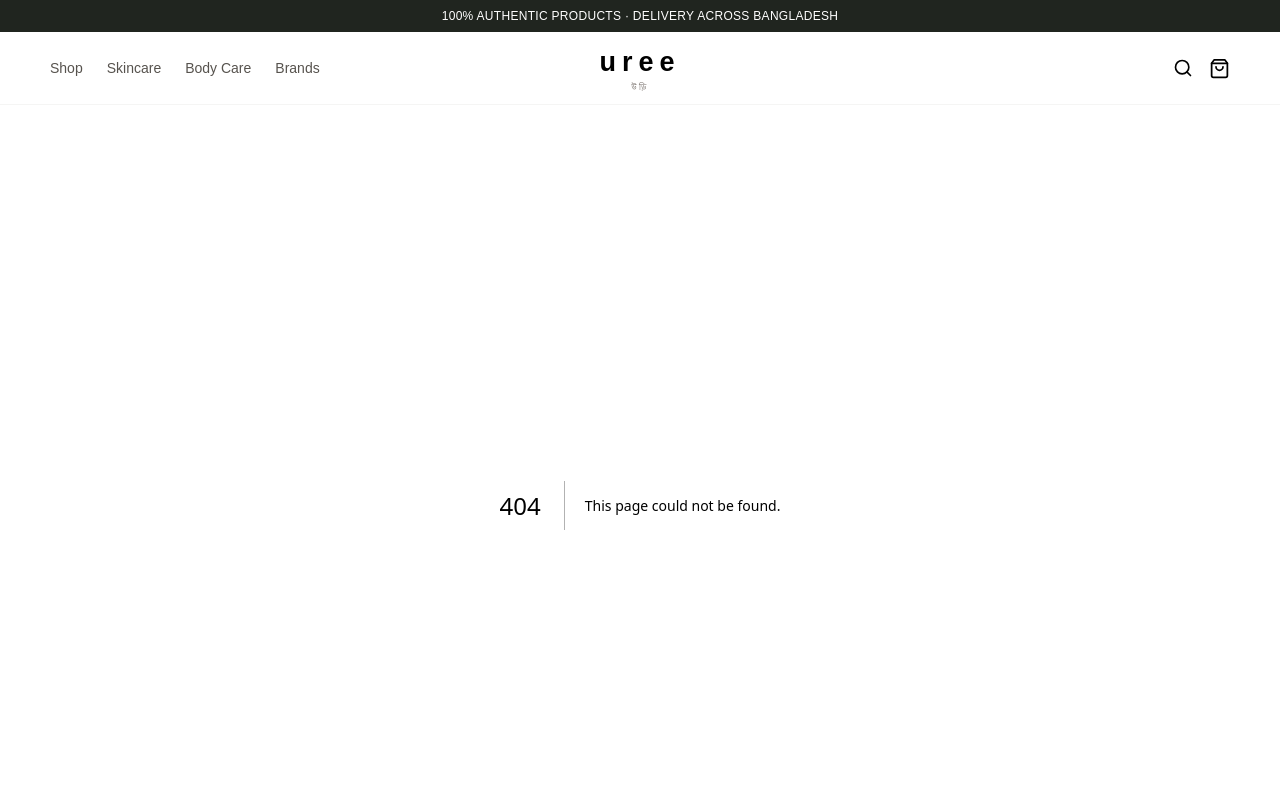
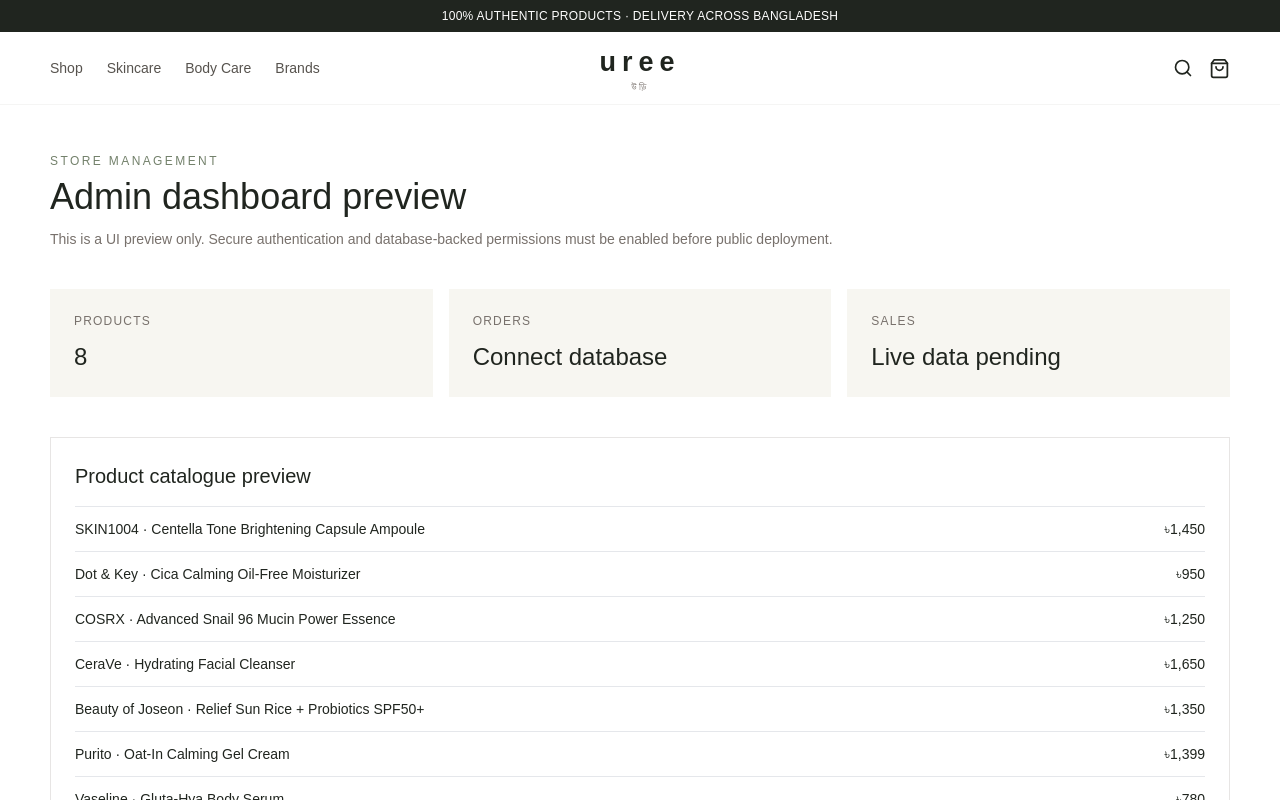
Before and after one commit to supporturee-hash/uree, a Next.js app: page /admin in a window 1280 px wide. Before the commit this address had no page. Shown: the top 800 px of the page. Built offline with nearby package versions, Linux system fonts and the light colour scheme.

Commit message:
Add uree ecommerce website source

```diff
--- /dev/null
+++ b/src/app/admin/page.tsx
@@ -0,0 +1,5 @@
+import Link from "next/link";
+import { products } from "@/lib/products";
+export default function Admin(){
+ return <main className="container-shell py-12"><p className="text-xs tracking-[.2em] uppercase text-sage">Store management</p><h1 className="text-4xl font-light mt-2">Admin dashboard preview</h1><p className="text-sm text-stone-500 mt-3">This is a UI preview only. Secure authentication and database-backed permissions must be enabled before public deployment.</p><div className="grid sm:grid-cols-3 gap-4 mt-10">{[["Products",String(products.length)],["Orders","Connect database"],["Sales","Live data pending"]].map(([k,v])=><div key={k} className="bg-cream p-6"><p className="text-xs uppercase tracking-widest text-stone-500">{k}</p><p className="text-2xl mt-3">{v}</p></div>)}</div><div className="mt-10 border border-stone-200 p-6"><h2 className="text-xl mb-4">Product catalogue preview</h2>{products.map(p=><div key={p.id} className="flex justify-between border-t py-3 text-sm"><span>{p.brand} · {p.name}</span><span>৳{p.price.toLocaleString("en-BD")}</span></div>)}</div><Link href="/shop" className="inline-block mt-8 underline">View storefront</Link></main>;
+}
```
